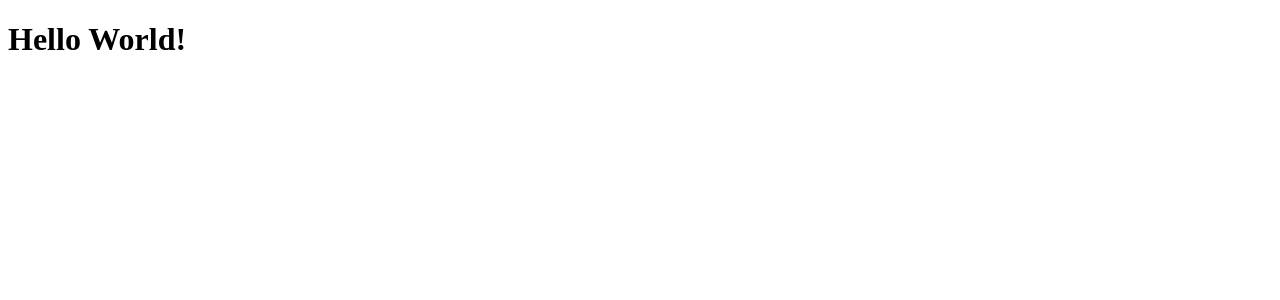
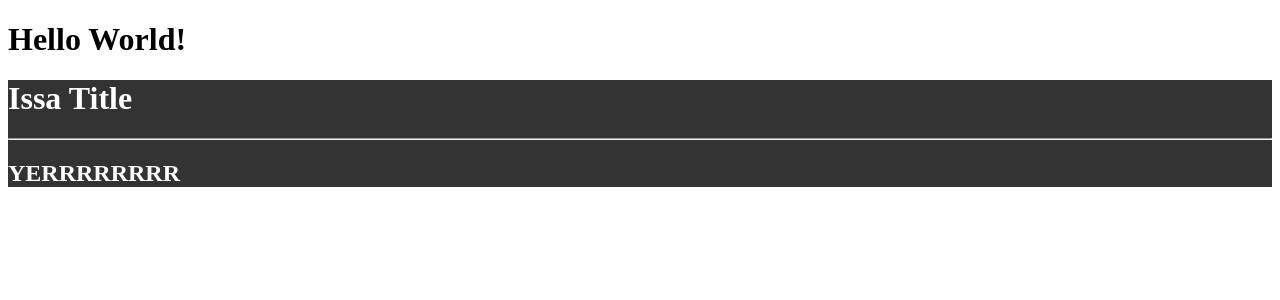
Before and after one commit to darryboy1020/Buffalo-Prenatal, a React (Create React App) app: page / in a window 1280 px wide. Shown: the top 300 px of the page. Built offline with nearby package versions, Linux system fonts and the light colour scheme.

Commit message:
Created DemoComponent for reference

```diff
--- a/src/App.js
+++ b/src/App.js
@@ -1,9 +1,16 @@
 import React from 'react';
+import DemoComponent from './components/DemoComponent';
 
 const App = () =>{
+
+  const prop = {
+    title: 'Issa Title',
+    description: 'YERRRRRRRR'
+  }
   return(
     <div>
       <h1>Hello World!</h1>
+      <DemoComponent {...prop}/>
     </div>
   )
 }
--- /dev/null
+++ b/src/components/DemoComponent.js
@@ -0,0 +1,24 @@
+import React from 'react';
+import css from 'styled-jsx/css'
+
+const DemoComponent = ({title, description}) =>{
+
+    const {className:containerClass, styles:containerStyle} = css.resolve`
+        * {
+            background-color: #333;
+            color: #fff;
+        }
+    `;
+
+    return (
+        <div className={containerClass}>
+            <h1>{title}</h1>
+            <hr/>
+            <h2>{description}</h2>
+            {containerStyle}
+        </div>
+    )
+
+}
+
+export default DemoComponent;
```
